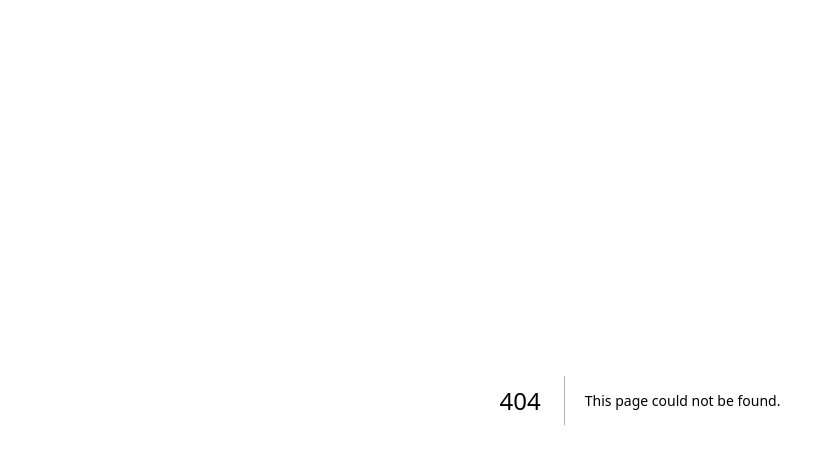
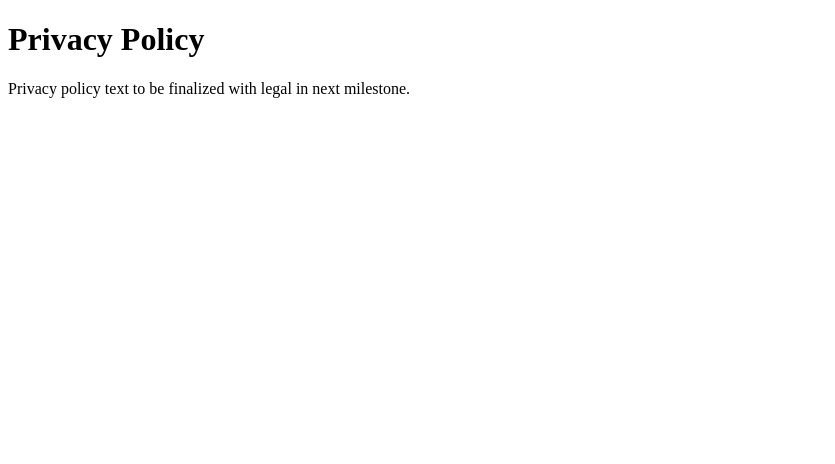
Before and after one commit to Teamtrue/luxury-members, a Next.js app in the folder luxury-members-next/: page /privacy in a window 1280 px wide. Before the commit this address had no page. Shown: the top 464 px of the page, without its empty margins (0-835 px from the left). Built offline with nearby package versions, Linux system fonts and the light colour scheme.

Commit message:
Add privacy page placeholder

```diff
--- /dev/null
+++ b/luxury-members-next/app/privacy/page.tsx
@@ -0,0 +1,8 @@
+export default function PrivacyPage() {
+  return (
+    <main>
+      <h1>Privacy Policy</h1>
+      <p>Privacy policy text to be finalized with legal in next milestone.</p>
+    </main>
+  );
+}
```
